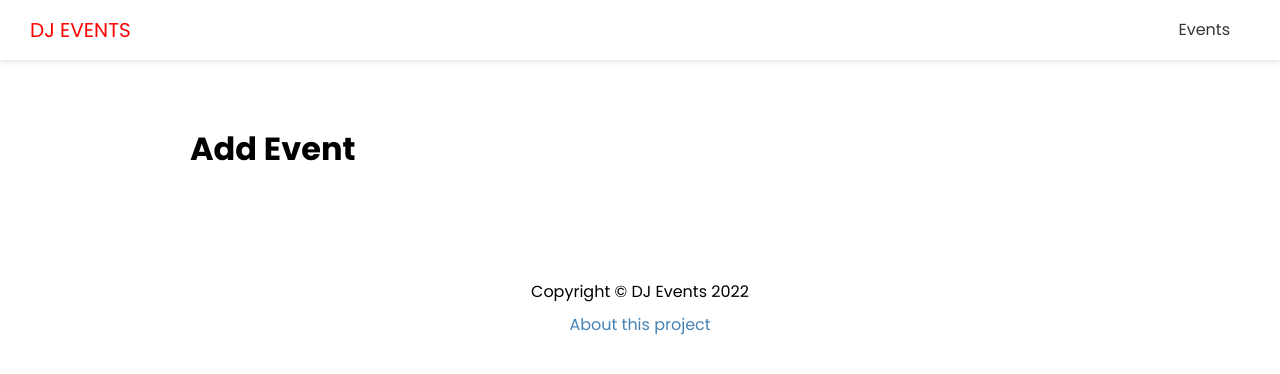
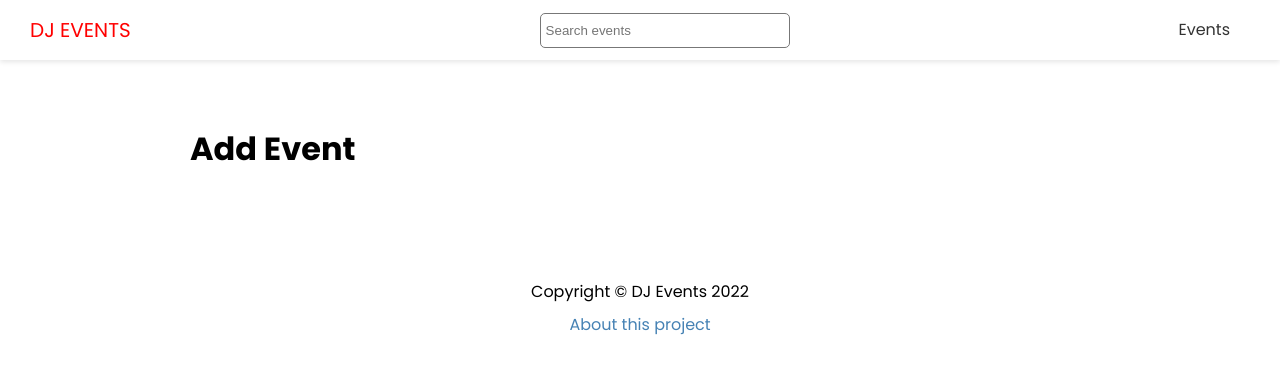
Before and after one commit to samedan/2204_dj-events-frontend, a Next.js app: page /events/add in a window 1280 px wide. Shown: the top 374 px of the page. Built offline with nearby package versions, Linux system fonts and the light colour scheme.

Commit message:
Added Search

```diff
--- a/components/EventItem.js
+++ b/components/EventItem.js
@@ -5,7 +5,7 @@ import styles from "@/styles/EventItem.module.css";
 
 export default function EventItem({ evt }) {
   const { attributes } = evt;
-  // console.log(attributes);
+  console.log(attributes);
   return (
     <div className={styles.event}>
       <div className={styles.img}>
--- a/components/Header.js
+++ b/components/Header.js
@@ -1,6 +1,7 @@
 import React from "react";
 import styles from "../styles/Header.module.css";
 import Link from "next/link";
+import Search from "./Search";
 
 export default function Header() {
   return (
@@ -10,6 +11,7 @@ export default function Header() {
           <a>DJ events</a>
         </Link>
       </div>
+      <Search />
       <nav>
         <ul>
           <li>
--- /dev/null
+++ b/components/Search.js
@@ -0,0 +1,28 @@
+import React from "react";
+import styles from "@/styles/Search.module.css";
+import { useState } from "react";
+import { useRouter } from "next/router";
+
+export default function Search() {
+  const [term, setTerm] = useState("");
+  const router = useRouter();
+
+  const handleSubmit = (e) => {
+    e.preventDefault();
+    router.push(`/events/search?term=${term}`);
+    setTerm("");
+  };
+
+  return (
+    <div className={styles.search}>
+      <form onSubmit={handleSubmit}>
+        <input
+          type="text"
+          value={term}
+          onChange={(e) => setTerm(e.target.value)}
+          placeholder="Search events"
+        />
+      </form>
+    </div>
+  );
+}
--- a/package.json
+++ b/package.json
@@ -10,6 +10,7 @@
   },
   "dependencies": {
     "next": "12.1.5",
+    "qs": "^6.10.3",
     "react": "18.1.0",
     "react-dom": "18.1.0",
     "react-icons": "^4.3.1"
--- a/pages/events/[slug].js
+++ b/pages/events/[slug].js
@@ -34,15 +34,15 @@ export default function EventPage({ evt }) {
             {attributes.time}
           </span>
           <h1>{attributes.name}</h1>
-          {/* {evt.image && ( */}
+          {attributes && (
             <div className={styles.image}>
               <Image
-              src={attributes.image.data.attributes.formats.medium.url}
+                src={attributes.image.data.attributes.formats.small.url}
                 width={960}
                 height={600}
               />
             </div>
-          {/* )} */}
+          )}
           <h3>Performers: </h3>
           <p>{attributes.performers}</p>
           <h3>Description: </h3>
--- /dev/null
+++ b/styles/Search.module.css
@@ -0,0 +1,7 @@
+.search input {
+  width: 250px;
+  height: 35px;
+  padding: 5px;
+  border: 1px solid #777;
+  border-radius: 5px;
+}
```
Also changed, not shown: pages/events/search.js (added, +72 -0 lines), 1 other file (tests, documents, lock files or other folders). Lines whose indentation alone changed are shown as unchanged.
